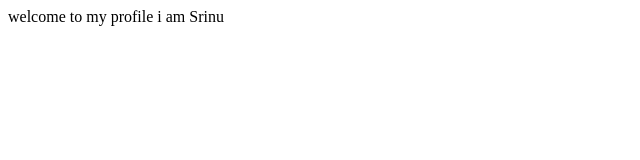
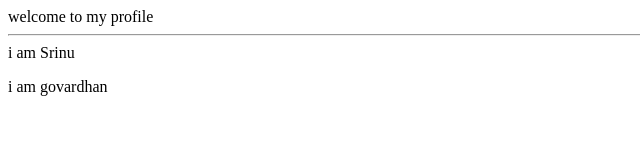
Before and after one commit to ManaClgLevelUp/FirstProject, a plain HTML site: page index.html in a window 1280 px wide. Shown: the whole page, without its empty margins (0-640 px from the left). Drawn offline with Linux system fonts and the light colour scheme.

Commit message:
just add my name

```diff
--- a/index.html
+++ b/index.html
@@ -6,7 +6,8 @@
     <title>learn github</title>
 </head>
 <body>
-    welcome to my profile
+    welcome to my profile <hr>
     i am Srinu
+    <p>i am govardhan</p>
 </body>
 </html>
```
